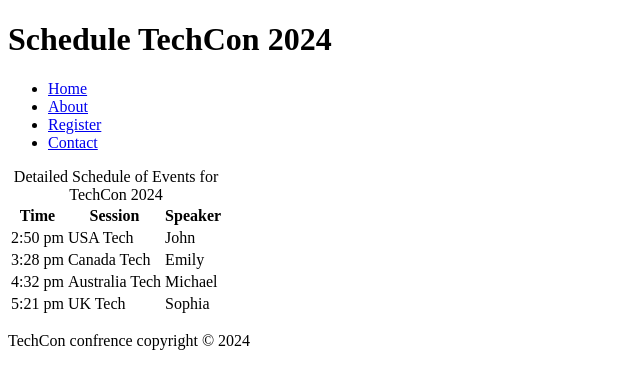
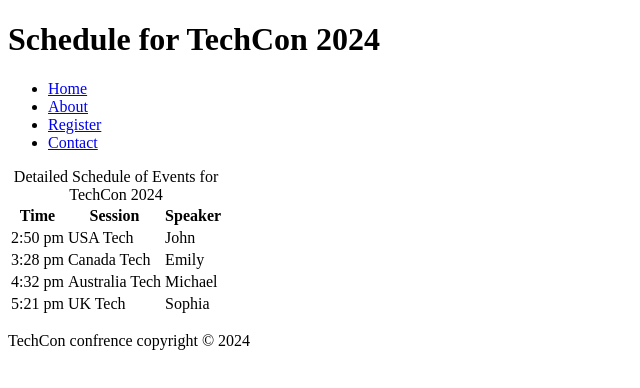
Before and after one commit to AsratY/TechCon_HTML, a plain HTML site: page techcon_website/schedule.html in a window 1280 px wide. Shown: the whole page, without its empty margins (0-640 px from the left). Drawn offline with Linux system fonts and the light colour scheme.

Commit message:
updating schedule.html

```diff
--- a/techcon_website/schedule.html
+++ b/techcon_website/schedule.html
@@ -6,7 +6,7 @@
 </head>
 <body>
     <header>
-    <h1>Schedule TechCon 2024</h1>
+    <h1>Schedule for TechCon 2024</h1>
     <nav>
         <ul>
             <li><a href="index.html">Home</a></li>
```
